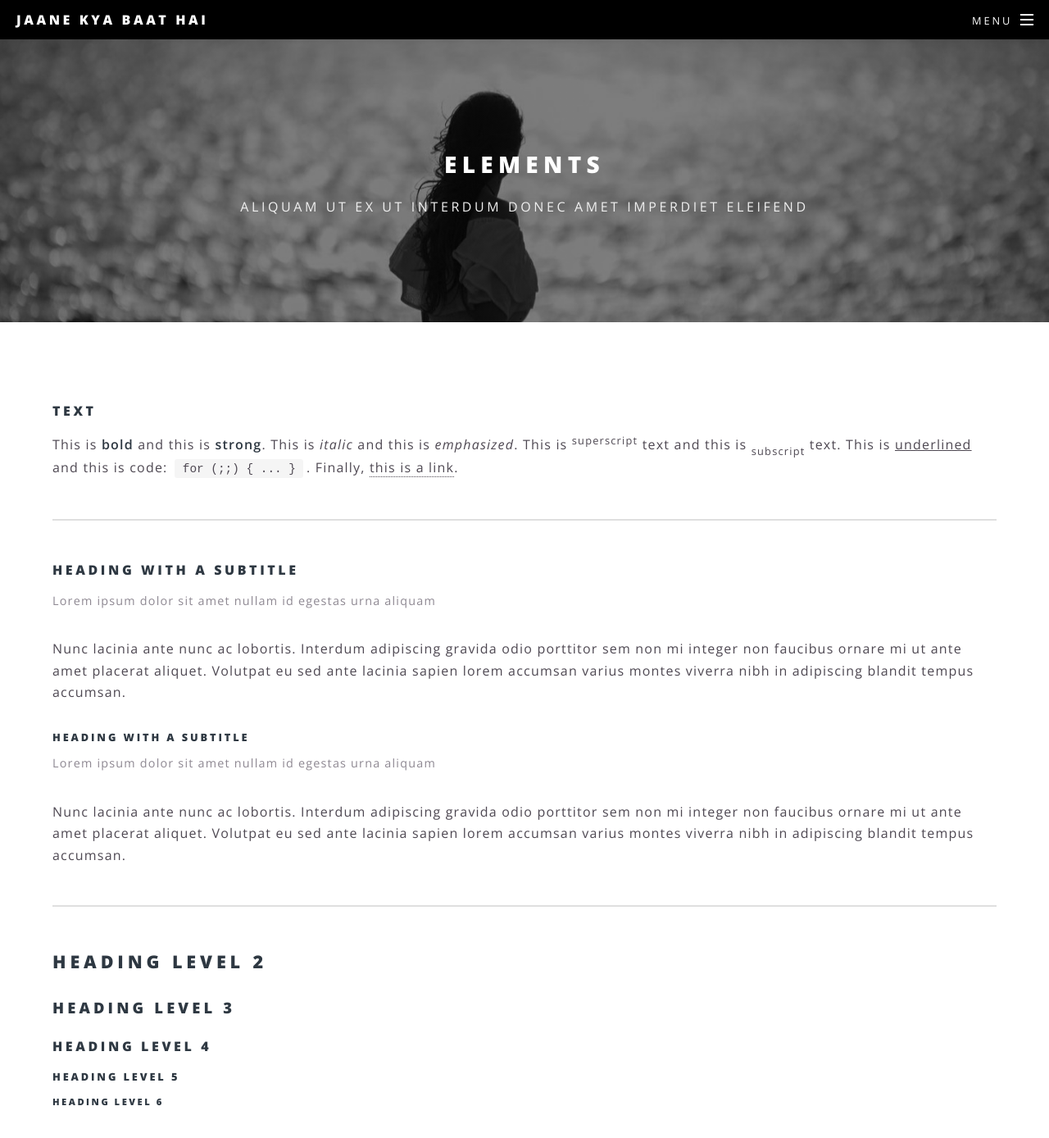
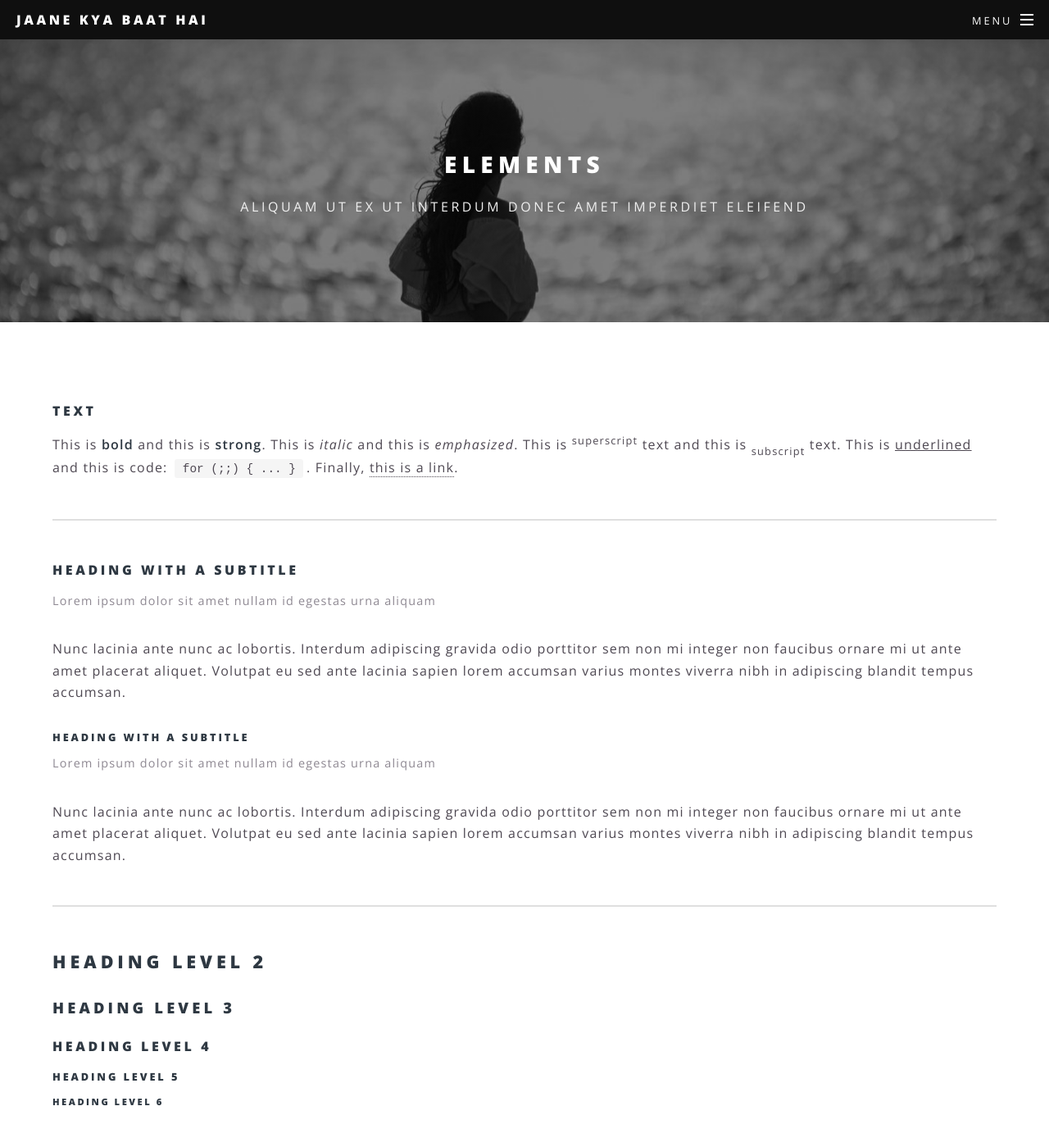
Before and after one commit to mukeshrijhwani/project30, a Jekyll site: the page built from elements.html, in a window 1280 px wide and 1400 px high. Shown: the top 1388 px of the window at 82% size. Built offline with Jekyll 4.4.1, drawn with Linux system fonts in a browser that asks for light colours.

Commit message:
Update _vars.scss

```diff
--- a/_sass/libs/_vars.scss
+++ b/_sass/libs/_vars.scss
@@ -37,7 +37,7 @@
 
 // Palette.
 	$palette: (
-		bg:					#000000,
+		bg:					#0f0f0f,
 		fg:					#f0f0f0,
 		fg-bold:			#fff,
 		fg-light:			rgba(255,255,255,0.5),
```
